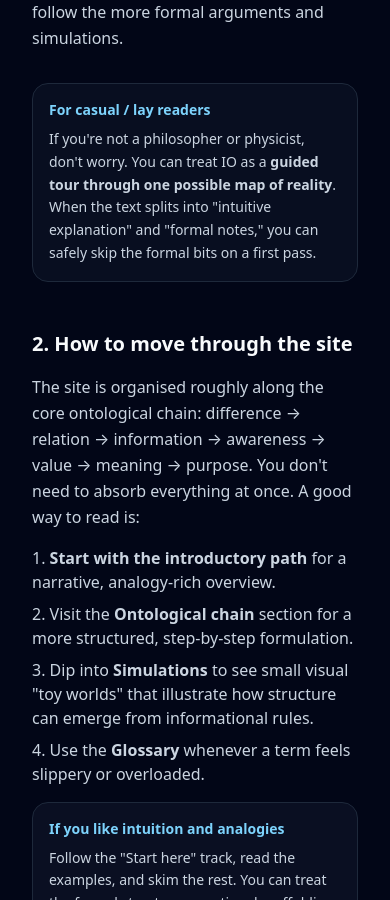
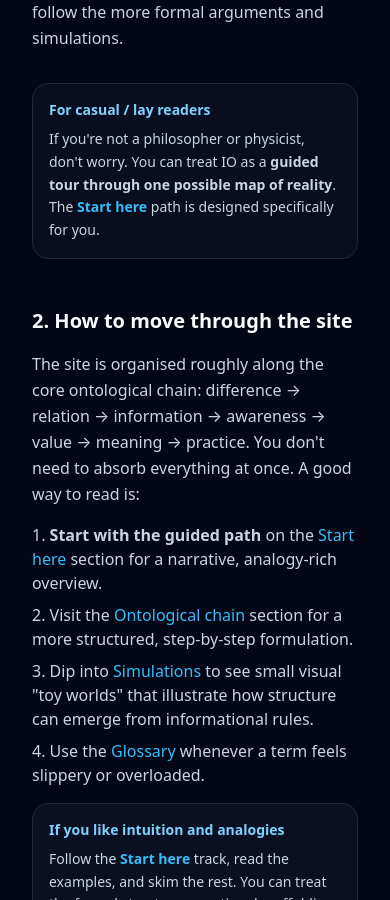
Before and after one commit to MindsEye69/information-ontology-site, a Next.js app: page /intro in a window 390 px wide. Shown: the part 1100-2000 px from the top of the page. Built offline with nearby package versions, Linux system fonts and the light colour scheme.

Commit message:
Wire Start Here journey into main navigation

```diff
--- a/app/intro/page.tsx
+++ b/app/intro/page.tsx
@@ -1,5 +1,6 @@
 // app/intro/page.tsx
 import type { Metadata } from "next";
+import Link from "next/link";
 
 export const metadata: Metadata = {
   title: "Introduction | Informational Ontology",
@@ -21,14 +22,14 @@ export default function IntroPage() {
         <p className="text-base text-slate-300 leading-relaxed max-w-3xl">
           Informational Ontology (IO) is an attempt to describe reality by
           starting from what cannot be denied: pure difference and relation.
-          From there, we build a chain through information, awareness, value,
-          meaning, and purpose. This page explains what the project is trying
+          From there, it builds a chain through information, awareness, value,
+          meaning, and practice. This page explains what the project is trying
           to do, who it is for, and how to move through the material without
           getting lost.
         </p>
       </section>
 
-      {/* 1.1 Purpose */}
+      {/* 1. Purpose */}
       <section className="grid gap-8 md:grid-cols-[3fr,2fr] items-start">
         <div className="space-y-3">
           <h2 className="text-xl font-semibold">1. Purpose of this project</h2>
@@ -47,7 +48,7 @@ export default function IntroPage() {
             </span>
             . We start from difference, show why relation must follow, how
             relation gives rise to information, and how awareness, value,
-            meaning, and purpose emerge from that informational structure.
+            meaning, and practice emerge from that informational structure.
           </p>
           <p className="text-slate-300 leading-relaxed">
             The website version exists so that these steps can be explored at
@@ -68,39 +69,69 @@ export default function IntroPage() {
             <span className="font-semibold">
               guided tour through one possible map of reality
             </span>
-            . When the text splits into &quot;intuitive explanation&quot; and
-            &quot;formal notes,&quot; you can safely skip the formal bits on a
-            first pass.
+            . The{" "}
+            <Link
+              href="/start"
+              className="font-semibold text-sky-400 hover:text-sky-300"
+            >
+              Start here
+            </Link>{" "}
+            path is designed specifically for you.
           </p>
         </aside>
       </section>
 
-      {/* 1.2 How to read */}
+      {/* 2. How to read */}
       <section className="space-y-4">
         <h2 className="text-xl font-semibold">2. How to move through the site</h2>
         <p className="text-slate-300 leading-relaxed">
           The site is organised roughly along the core ontological chain:
           difference → relation → information → awareness → value → meaning →
-          purpose. You don&apos;t need to absorb everything at once. A good
+          practice. You don&apos;t need to absorb everything at once. A good
           way to read is:
         </p>
         <ol className="list-decimal list-inside space-y-2 text-slate-300">
           <li>
-            <span className="font-semibold">Start with the introductory path</span>{" "}
-            for a narrative, analogy-rich overview.
+            <span className="font-semibold">Start with the guided path</span>{" "}
+            on the{" "}
+            <Link
+              href="/start"
+              className="text-sky-400 hover:text-sky-300 font-medium"
+            >
+              Start here
+            </Link>{" "}
+            section for a narrative, analogy-rich overview.
           </li>
           <li>
-            Visit the <span className="font-semibold">Ontological chain</span>{" "}
+            Visit the{" "}
+            <Link
+              href="/ontology"
+              className="text-sky-400 hover:text-sky-300 font-medium"
+            >
+              Ontological chain
+            </Link>{" "}
             section for a more structured, step-by-step formulation.
           </li>
           <li>
-            Dip into <span className="font-semibold">Simulations</span> to see
-            small visual &quot;toy worlds&quot; that illustrate how structure
-            can emerge from informational rules.
+            Dip into{" "}
+            <Link
+              href="/simulations"
+              className="text-sky-400 hover:text-sky-300 font-medium"
+            >
+              Simulations
+            </Link>{" "}
+            to see small visual &quot;toy worlds&quot; that illustrate how
+            structure can emerge from informational rules.
           </li>
           <li>
-            Use the <span className="font-semibold">Glossary</span> whenever a
-            term feels slippery or overloaded.
+            Use the{" "}
+            <Link
+              href="/glossary"
+              className="text-sky-400 hover:text-sky-300 font-medium"
+            >
+              Glossary
+            </Link>{" "}
+            whenever a term feels slippery or overloaded.
           </li>
         </ol>
 
@@ -110,9 +141,15 @@ export default function IntroPage() {
               If you like intuition and analogies
             </h3>
             <p className="text-sm text-slate-300 leading-relaxed">
-              Follow the &quot;Start here&quot; track, read the examples, and
-              skim the rest. You can treat the formal structure as optional
-              scaffolding.
+              Follow the{" "}
+              <Link
+                href="/start"
+                className="font-semibold text-sky-400 hover:text-sky-300"
+              >
+                Start here
+              </Link>{" "}
+              track, read the examples, and skim the rest. You can treat the
+              formal structure as optional scaffolding.
             </p>
           </div>
           <div className="rounded-2xl border border-slate-800 bg-slate-900/60 p-4 space-y-2">
@@ -122,14 +159,14 @@ export default function IntroPage() {
             <p className="text-sm text-slate-300 leading-relaxed">
               Treat each section as a set of claims to be checked. Follow the
               chain Δ → R → I → A → V → M → P and ask whether each step really
-              follows. The simulations and analogies are then tools for stress-
-              testing the structure, not replacements for it.
+              follows. The simulations and analogies are then tools for
+              stress-testing the structure, not replacements for it.
             </p>
           </div>
         </div>
       </section>
 
-      {/* 1.3 Scope & limits */}
+      {/* 3. Scope & limits */}
       <section className="space-y-4">
         <h2 className="text-xl font-semibold">
           3. Scope, limits, and intended audience
@@ -159,7 +196,7 @@ export default function IntroPage() {
         </p>
       </section>
 
-      {/* 1.4 Relation to earlier drafts / versions */}
+      {/* 4. Relation to earlier drafts / versions */}
       <section className="space-y-4">
         <h2 className="text-xl font-semibold">
           4. Relation to earlier drafts and future versions
@@ -184,13 +221,24 @@ export default function IntroPage() {
       </section>
 
       {/* Closing */}
-      <section className="border-t border-slate-800 pt-6">
+      <section className="border-t border-slate-800 pt-6 space-y-2">
         <p className="text-sm text-slate-400 leading-relaxed">
-          From here, you can continue along the{" "}
-          <span className="font-semibold">introductory path</span>, or jump
-          directly into the{" "}
-          <span className="font-semibold">ontological chain</span> if you&apos;d
-          like to see the formal structure first.
+          If you&apos;re unsure where to go next, the{" "}
+          <Link
+            href="/start"
+            className="font-medium text-sky-400 hover:text-sky-300"
+          >
+            Start here
+          </Link>{" "}
+          journey is the safest entry point. If you already like formal
+          structure, you can instead jump to the{" "}
+          <Link
+            href="/ontology"
+            className="font-medium text-sky-400 hover:text-sky-300"
+          >
+            Ontological chain
+          </Link>
+          .
         </p>
       </section>
     </main>
--- a/app/ontology/page.tsx
+++ b/app/ontology/page.tsx
@@ -1,5 +1,6 @@
 // app/ontology/page.tsx
 import type { Metadata } from "next";
+import Link from "next/link";
 
 export const metadata: Metadata = {
   title: "Ontological chain | Informational Ontology",
@@ -14,10 +15,10 @@ const stages = [
     label: "Difference (Δ)",
     tagline: "To exist is to differ.",
     overview:
-      "We begin from what cannot be denied without using it: difference. If there were no differences at all, nothing could be distinguished, described, or talked about. Any act of thought or perception already presupposes that something differs from something else.",
+      "We begin from what cannot be denied without using it: difference. If there were no differences at all, nothing could be distinguished, described, or talked about.",
     detail: [
       "Difference is not an extra property we add to an already-existing world. It is the most minimal condition under which anything like a 'world' can appear at all. If there were no differences, there would be no boundaries, no events, no change, and no way to draw a line between 'this' and 'that'.",
-      "Stating 'there are differences' is not a speculative claim about physics; it is a structural claim about what must be the case for any experience, measurement, or statement to be possible. Informational Ontology takes this as its starting point and refuses to smuggle in extra assumptions at this stage.",
+      "Stating 'there are differences' is not a speculative claim about physics; it is a structural claim about what must be the case for any experience, measurement, or statement to be possible.",
     ],
   },
   {
@@ -29,7 +30,7 @@ const stages = [
       "Once we admit differences, we get relations for free. A difference is always a difference between at least two somethings. Those somethings stand in structured patterns of 'more / less', 'before / after', 'near / far', and so on.",
     detail: [
       "A lone, isolated 'difference' that relates to nothing else is incoherent. As soon as we distinguish A from B, we can also ask how they stand with respect to each other: closer or further, similar or dissimilar, causally connected or independent.",
-      "The ontology at this stage is still extremely thin. We are not yet talking about particles, fields, or minds; only about the fact that whatever exists is caught up in networks of relations. Those networks are what later show up as structure, regularity, and eventually law-like behaviour.",
+      "The ontology at this stage is still extremely thin. We are not yet talking about particles, fields, or minds; only about the fact that whatever exists is caught up in networks of relations.",
     ],
   },
   {
@@ -38,10 +39,10 @@ const stages = [
     label: "Information (I)",
     tagline: "Stable relations encode information.",
     overview:
-      "Information, in this context, is not 'news' or 'meaningful messages'. It is pattern in relational structure: regularities that make a difference to what can happen next. When relations become stable enough to be relied on, they can be treated as informational.",
+      "Information, in this context, is not 'news' or 'meaningful messages'. It is pattern in relational structure: regularities that make a difference to what can happen next.",
     detail: [
       "A system has information when some of its possible states rule out others in a structured way. For example, if a detector reliably flips when a certain event occurs, that flip carries information about the event, even if no conscious mind ever reads it.",
-      "Informational Ontology treats information as an objective feature of relational structure, not something that only exists relative to a human observer. Later, awareness and meaning will be built on top of this more basic, structural notion.",
+      "Informational Ontology treats information as an objective feature of relational structure, not something that only exists relative to a human observer.",
     ],
   },
   {
@@ -53,7 +54,7 @@ const stages = [
       "Awareness, in IO, is not full human consciousness. It is the minimal condition under which a system is sensitive to information in a way that guides its own state or behaviour.",
     detail: [
       "A thermostat 'knows' the temperature only in a very thin sense, but it does stand in an informational relation that makes a difference to what it does. At higher levels, biological organisms integrate vast streams of information to maintain their own structure.",
-      "IO is careful not to equate awareness with human-like experience, but also not to treat it as magic that appears out of nowhere. Awareness is what it looks like when informational structure is organised around maintaining or updating a system's own ongoing pattern.",
+      "Awareness is what it looks like when informational structure is organised around maintaining or updating a system's own ongoing pattern.",
     ],
   },
   {
@@ -62,7 +63,7 @@ const stages = [
     label: "Valuation (V)",
     tagline: "Awareness carries implicit tendencies: better / worse.",
     overview:
-      "Once a system is organised around its own continuation, information is no longer neutral. Some states are good for the system, some are bad, and information is processed accordingly. This is valuation in its minimal sense.",
+      "Once a system is organised around its own continuation, information is no longer neutral. Some states are good for the system, some are bad, and information is processed accordingly.",
     detail: [
       "For a system that can fail or succeed at staying organised, 'better' and 'worse' are not merely human projections. They are structural facts about which conditions support or undermine the system's pattern of activity.",
       "Valuation at this level does not yet involve explicit goals or ethical judgments. It is closer to the way a living cell 'prefers' certain chemical conditions: what sustains its organisation is implicitly valued.",
@@ -76,8 +77,8 @@ const stages = [
     overview:
       "Meaning arises when information and valuation are woven into longer-term patterns: expectations, models, narratives, and symbols that matter to a system because of how they guide its ongoing activity.",
     detail: [
-      "A signal has meaning for a system when it is not just correlated with something, but used by the system in ways that connect to its valuations. The same pattern can mean different things to different systems, depending on how it is integrated into their structures.",
-      "Human meaning-making adds language, culture, and reflection on top of this deeper informational-valuation layer, but IO aims to keep sight of that layer even when dealing with high-level phenomena like art, science, or religion.",
+      "A signal has meaning for a system when it is not just correlated with something, but used by the system in ways that connect to its valuations.",
+      "Human meaning-making adds language, culture, and reflection on top of this deeper informational-valuation layer.",
     ],
   },
   {
@@ -86,9 +87,9 @@ const stages = [
     label: "Practice (P)",
     tagline: "Meaning embodied in action.",
     overview:
-      "Practice is where the chain closes back on the world. Meaning that never shows up in action, behaviour, or transformed structure remains hypothetical. In practice, systems enact their ontology.",
+      "Practice is where the chain closes back on the world. Meaning that never shows up in action, behaviour, or transformed structure remains hypothetical.",
     detail: [
-      "For humans, practice includes everything from bodily habits to scientific experimentation and ethical decision-making. These are not just consequences of an already-fixed ontology; they are also how our ontologies are tested, revised, and sometimes overturned.",
+      "For humans, practice includes everything from bodily habits to scientific experimentation and ethical decision-making.",
       "By placing practice at the end of the chain, IO emphasises that an ontology is not merely a description of what is. It is also a guide to how we move, build, and live within what is.",
     ],
   },
@@ -123,9 +124,9 @@ export default function OntologyPage() {
           <p className="mt-3 text-sm text-slate-300 leading-relaxed">
             Each arrow indicates a claimed dependency: once you grant the left
             side, IO argues that you are already committed to the right. The
-            goal of the project is not to add extra metaphysical entities, but
-            to show how much structure follows from starting with difference and
-            refusing to smuggle in anything else.
+            goal is not to add extra metaphysical entities, but to show how much
+            structure follows from starting with difference and refusing to
+            smuggle in anything else.
           </p>
         </div>
 
@@ -154,9 +155,14 @@ export default function OntologyPage() {
         </h2>
         <p className="text-slate-300 text-sm leading-relaxed">
           You can skim the overviews above and only open the sections that
-          matter to you, or work through the chain in order. Later, each stage
-          will link to a full chapter with diagrams, simulations, and formal
-          notes.
+          matter to you, or work through the chain in order. The{" "}
+          <Link
+            href="/start"
+            className="font-medium text-sky-400 hover:text-sky-300"
+          >
+            Start here
+          </Link>{" "}
+          path tells the same story in more narrative form.
         </p>
 
         <div className="space-y-3">
@@ -197,12 +203,22 @@ export default function OntologyPage() {
       <section className="border-t border-slate-800 pt-6">
         <p className="text-sm text-slate-400 leading-relaxed">
           The rest of the site unpacks this chain in more detail. The{" "}
-          <span className="font-semibold">Introductory path</span> tells the
-          story in narrative form; the{" "}
-          <span className="font-semibold">Simulations</span> show small
-          toy-worlds that illustrate how structure can emerge from simple
-          informational rules; and individual sections will go deeper into each
-          step of the sequence.
+          <Link
+            href="/start"
+            className="font-medium text-sky-400 hover:text-sky-300"
+          >
+            Start here
+          </Link>{" "}
+          journey gives a story-like version for lay readers; the{" "}
+          <Link
+            href="/simulations"
+            className="font-medium text-sky-400 hover:text-sky-300"
+          >
+            Simulations
+          </Link>{" "}
+          show small toy-worlds that illustrate how structure can emerge from
+          simple informational rules; and future sections will go deeper into
+          each step of the sequence.
         </p>
       </section>
     </main>
--- a/app/start/page.tsx
+++ b/app/start/page.tsx
@@ -74,7 +74,10 @@ export default function StartHerePage() {
         </ul>
         <p className="text-slate-300 leading-relaxed">
           If you ever feel lost, you can jump to the{" "}
-          <Link href="/ontology" className="text-sky-400 hover:text-sky-300">
+          <Link
+            href="/ontology"
+            className="text-sky-400 hover:text-sky-300 font-medium"
+          >
             Ontological chain
           </Link>{" "}
           page to see the full structure laid out in one place.
```
Also changed, not shown: app/page.tsx (+48 -17 lines).
